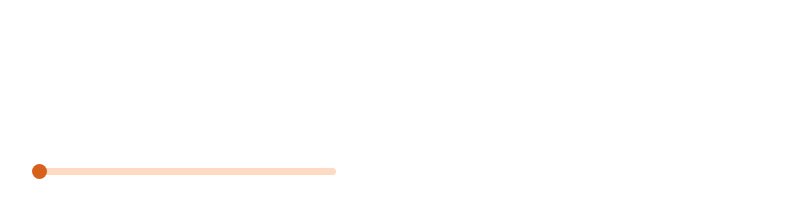
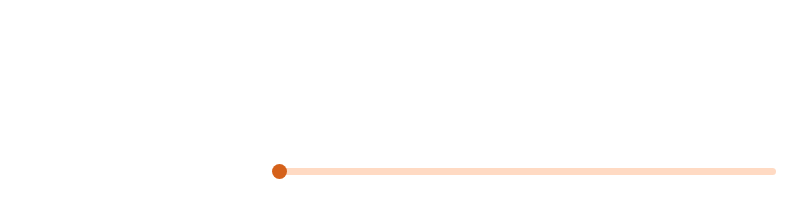
Before and after one commit to ismail-sketch/my-range-input, a plain HTML site: page index.html in a window 1280 px wide. Shown: the whole page, without its empty margins (96-903 px from the left). Drawn offline with Linux system fonts and the light colour scheme.

Commit message:
Update style.css

```diff
--- a/style.css
+++ b/style.css
@@ -9,10 +9,10 @@
 .input-range-wrp {
   position: relative;
   cursor: pointer;
-  width: 300px;
+  width: 500px;
   -webkit-transform: translate(-18px, 3px);
           transform: translate(-18px, 3px);
-  margin-left: 150px;
+  margin: 0 auto;
   margin-top: 150px;
 }
 
```
